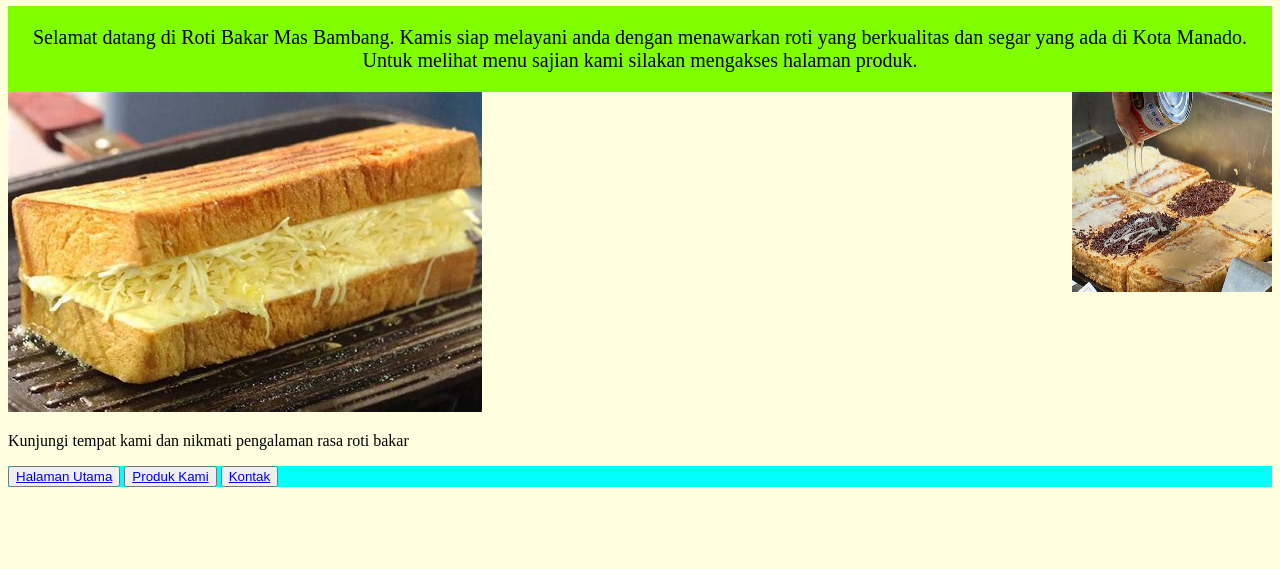
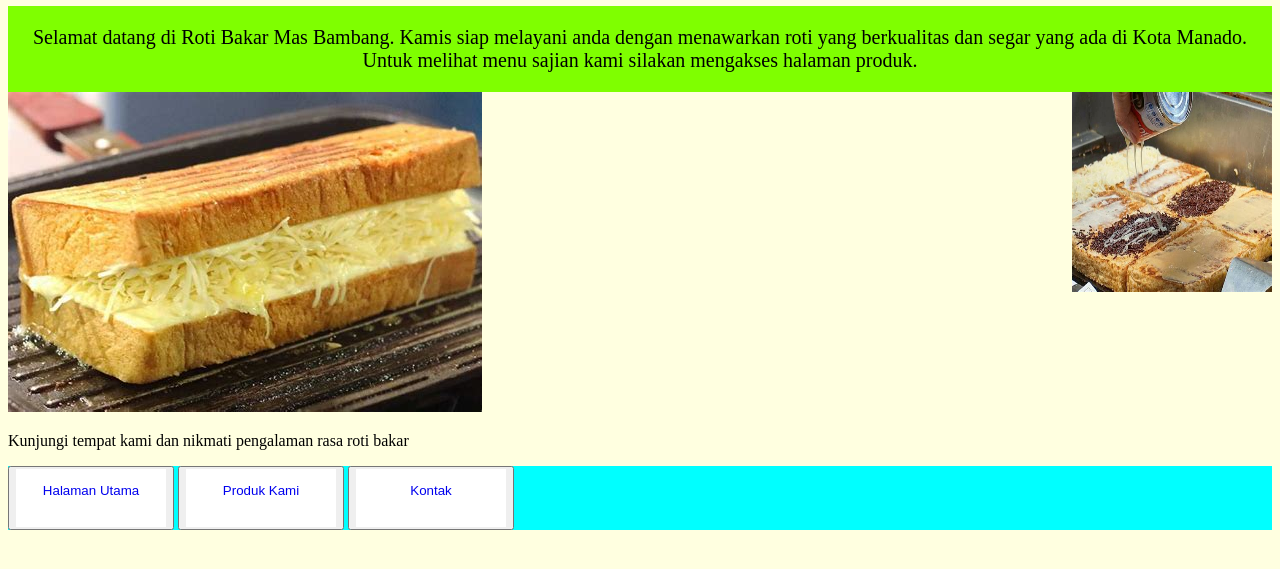
Before and after one commit to Reasonly40/ProyekJasa_Web, a plain HTML site: page index.html in a window 1280 px wide. Shown: the part 93-662 px from the top of the page. Drawn offline with Linux system fonts and the light colour scheme.

Commit message:
add link and hover.css

```diff
--- a/style.css
+++ b/style.css
@@ -32,8 +32,16 @@ h1{
     background-color: aqua;
 }
 
-a:hover{
+a:link, a:visited{
+    padding: 14px 25px;
+    text-align: center;
+    text-decoration: none;
+    display: inline-block;
     height: 30px;
     width: 100px;
+    background-color: white;
+}
+
+a:hover{
     background-color: aqua;
 }
```
